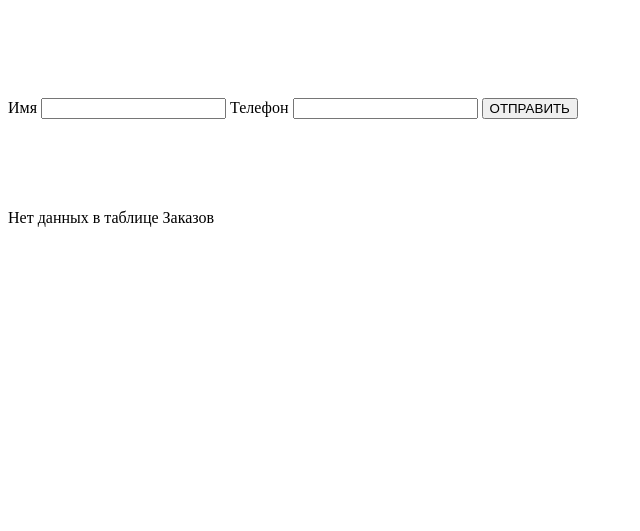
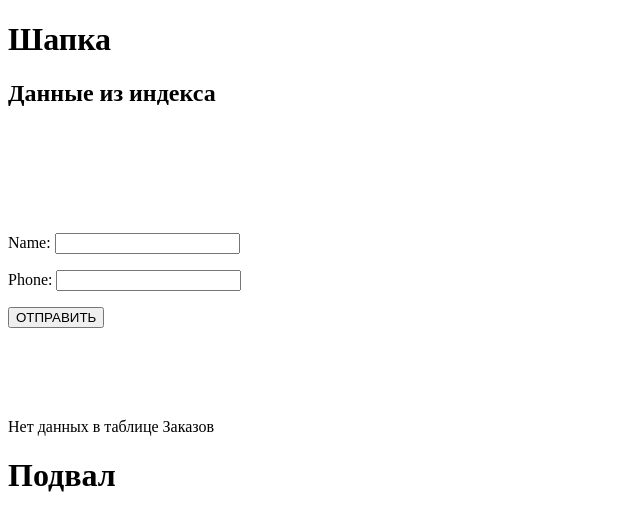
Before and after one commit to RamazanovRR/django_training_web_site, a Django app: page / in a window 1280 px wide. Shown: the top 531 px of the page, without its empty margins (0-640 px from the left). Run offline with Django 3.2, Linux system fonts and the light colour scheme; data that the repository does not hold is empty.

Commit message:
extends templates

```diff
--- /dev/null
+++ b/crm/forms.py
@@ -0,0 +1,5 @@
+from django import forms
+
+class OrderForm(forms.Form):
+    name = forms.CharField(max_length=200, required=False)
+    phone = forms.CharField(max_length=200)
--- a/crm/views.py
+++ b/crm/views.py
@@ -1,11 +1,14 @@
 from django.shortcuts import render
 from .models import Order
+from .forms import OrderForm
 
 # Create your views here.
 def first_page(request):
     object_list = Order.objects.all()
+    forms = OrderForm()
     return render(request, './index.html', {
-        'object_list': object_list
+        'object_list': object_list,
+        'forms': forms
     })
 
 def thanks_page(request):
--- /dev/null
+++ b/templates/base.html
@@ -0,0 +1,15 @@
+<!DOCTYPE html>
+<html lang="en">
+<head>
+    <meta charset="UTF-8">
+    <title>Title</title>
+</head>
+<body>
+<h1>Шапка</h1>
+
+{% block content %}
+{% endblock %}
+
+<h1>Подвал</h1>
+</body>
+</html>
--- a/templates/index.html
+++ b/templates/index.html
@@ -1,54 +1,9 @@
-<!DOCTYPE html>
-<html lang="en">
-<head>
-    <meta charset="UTF-8">
-    <title>Title</title>
-</head>
-<body>
+{% extends 'base.html' %}
 
-<br>
-<br>
-<br>
-<br>
-<br>
+{% block content %}
 
-<form action="{% url 'thanks_page' %}" method="POST">
-    {% csrf_token %}
-    <label>Имя</label>
-    <input name="name">
-    <label>Телефон</label>
-    <input name="phone">
-    <button type="submit">ОТПРАВИТЬ</button>
-</form>
+<h2>Данные из индекса</h2>
 
-<br>
-<br>
-<br>
-<br>
-<br>
+{% include 'index_old.html' %}
 
-
-{% if object_list %}
-
-<table border="1">
-    <tr>
-        <th>Id</th>
-        <th>Дата</th>
-        <th>Имя</th>
-        <th>Телефон</th>
-    </tr>
-   {% for obj in object_list %}
-     <tr>
-        <th>{{ obj.id }}</th>
-        <th>{{ obj.order_dr }}</th>
-        <th>{{ obj.order_name }}</th>
-        <th>{{ obj.order_phone }}</th>
-    </tr>
-    {% endfor %}
-</table>
-
-{% else %}
-Нет данных в таблице Заказов
-{% endif %}
-</body>
-</html>
+{% endblock %}
--- /dev/null
+++ b/templates/index_old.html
@@ -0,0 +1,51 @@
+<!DOCTYPE html>
+<html lang="en">
+<head>
+    <meta charset="UTF-8">
+    <title>Title</title>
+</head>
+<body>
+
+<br>
+<br>
+<br>
+<br>
+<br>
+
+<form action="{% url 'thanks_page' %}" method="POST">
+    {% csrf_token %}
+    {{ forms.as_p }}
+    <button type="submit">ОТПРАВИТЬ</button>
+</form>
+
+<br>
+<br>
+<br>
+<br>
+<br>
+
+
+{% if object_list %}
+
+<table border="1">
+    <tr>
+        <th>Id</th>
+        <th>Дата</th>
+        <th>Имя</th>
+        <th>Телефон</th>
+    </tr>
+   {% for obj in object_list %}
+     <tr>
+        <th>{{ obj.id }}</th>
+        <th>{{ obj.order_dr }}</th>
+        <th>{{ obj.order_name }}</th>
+        <th>{{ obj.order_phone }}</th>
+    </tr>
+    {% endfor %}
+</table>
+
+{% else %}
+Нет данных в таблице Заказов
+{% endif %}
+</body>
+</html>
```
Also changed, not shown: __init__.py (added).
